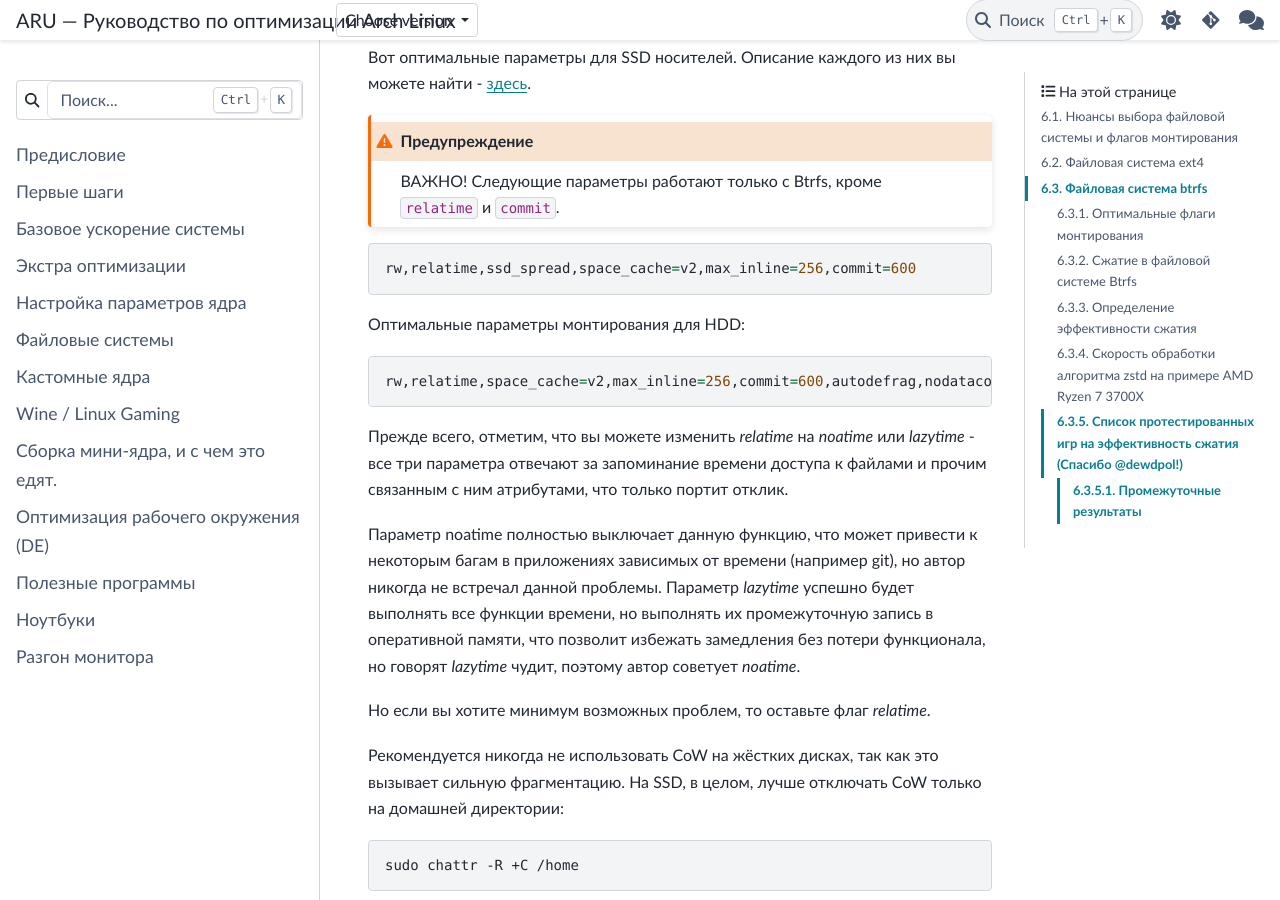
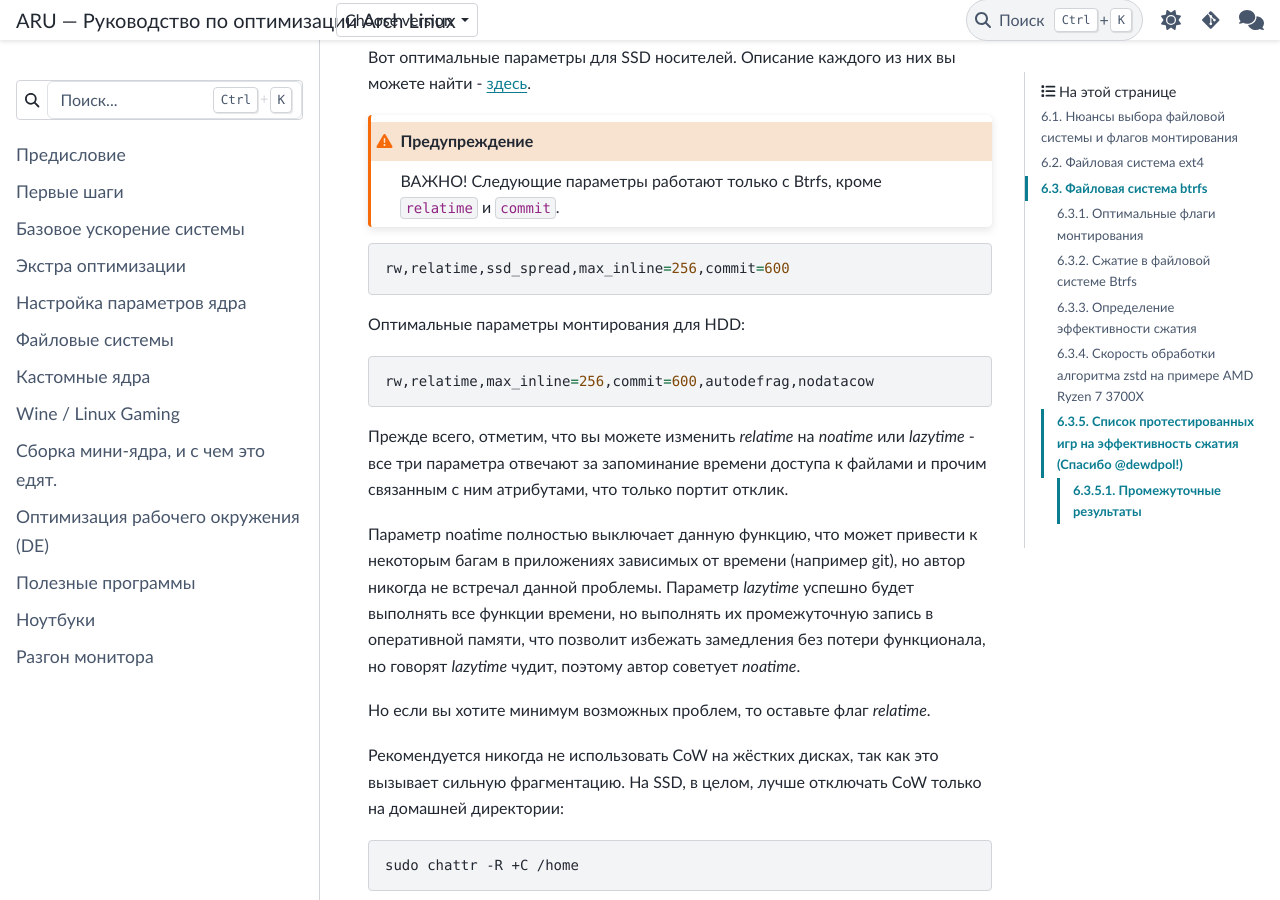
Before and after one commit to ventureoo/ARU, a Sphinx documentation site: the page built from docs/source/file-systems.rst, in a window 1280 px wide and 900 px high, scrolled down 2274 px. Built offline with Sphinx 7.4.7 and the PyData theme 0.15.4, drawn with Linux system fonts in a browser that asks for light colours; some of the changed text lies outside the part shown.

Commit message:
file-systems: Remove space_cache=v2 for Btrfs
It is enabled by default since 4.5

```diff
--- a/docs/source/file-systems.rst
+++ b/docs/source/file-systems.rst
@@ -132,13 +132,13 @@ Ext4 при должных оптимизациях показывает себ
 
 ::
 
- rw,relatime,ssd_spread,space_cache=v2,max_inline=256,commit=600
+ rw,relatime,ssd_spread,max_inline=256,commit=600
 
 Оптимальные параметры монтирования для HDD:
 
 ::
 
- rw,relatime,space_cache=v2,max_inline=256,commit=600,autodefrag,nodatacow
+ rw,relatime,max_inline=256,commit=600,autodefrag,nodatacow
 
 Прежде всего, отметим, что вы можете изменить *relatime* на *noatime* или
 *lazytime* - все три параметра отвечают за запоминание времени доступа к
@@ -223,7 +223,7 @@ Btrfs <https://btrfs.wiki.kernel.org/index.php/Compression>`_, оптималь
 Например для zstd со степенью сжатия 3 запись будет выглядеть примерно
 следующим образом, если учесть приведенные выше флаги монтирования::
 
-  rw,relatime,compress=zstd:3,ssd,ssd_spread,space_cache=v2,max_inline=256,commit=600
+  rw,relatime,compress=zstd:3,ssd,ssd_spread,max_inline=256,commit=600
 
 .. attention:: Сжатие файловой системы не работает вместе с флагом
   монтирования ``nodatacow``.
```
